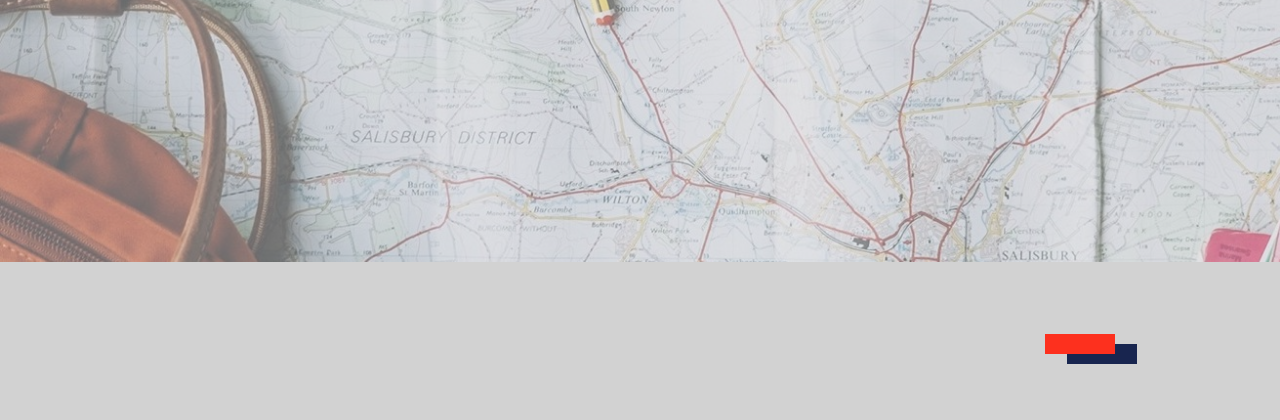
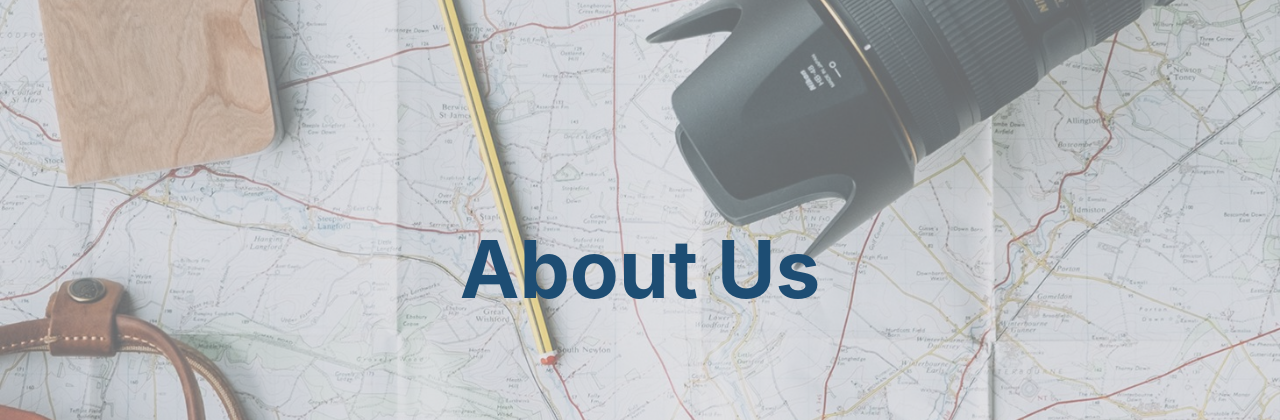
Before and after one commit to Krishi1109/Gayatri-Trading, a plain HTML site: page about.html in a window 1280 px wide. Shown: the part 494-914 px from the top of the page. Drawn offline with nearby package versions, Linux system fonts and the light colour scheme.

Commit message:
Add files via upload

```diff
--- a/about.html
+++ b/about.html
@@ -63,7 +63,7 @@
     </div>
 
     <div class="about-img-container">
-      <img class="opacity-img" src="images/about2222.jpg" alt="about image">
+      <img class="opacity-img" src="images/about-bg2.jpg" alt="about image">
       <div class="about-title-img">
         <h1 class="about-heading-h1">About Us</h1>
       </div>
```
Also changed, not shown: images/about-bg2.jpg (added), 1 other file.
